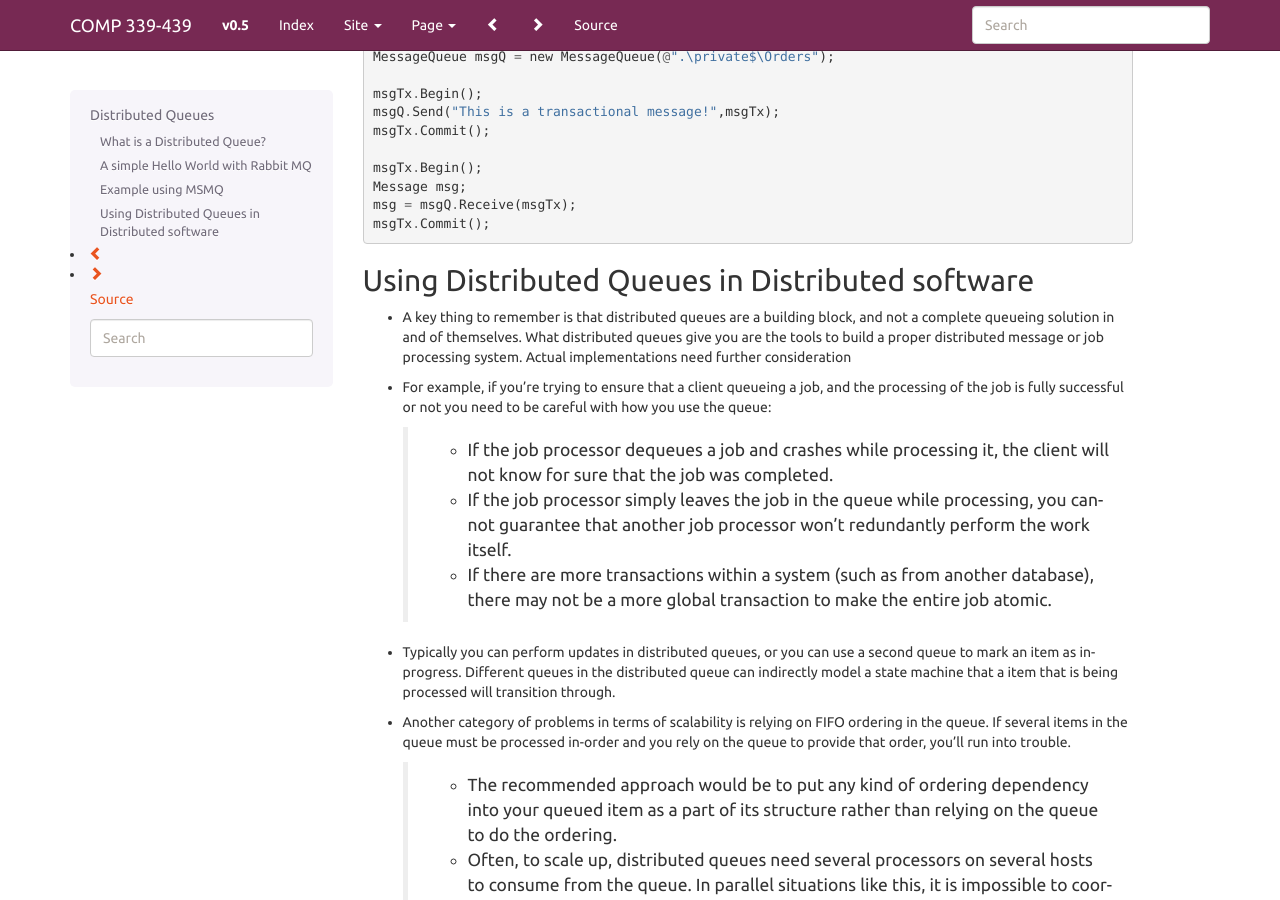
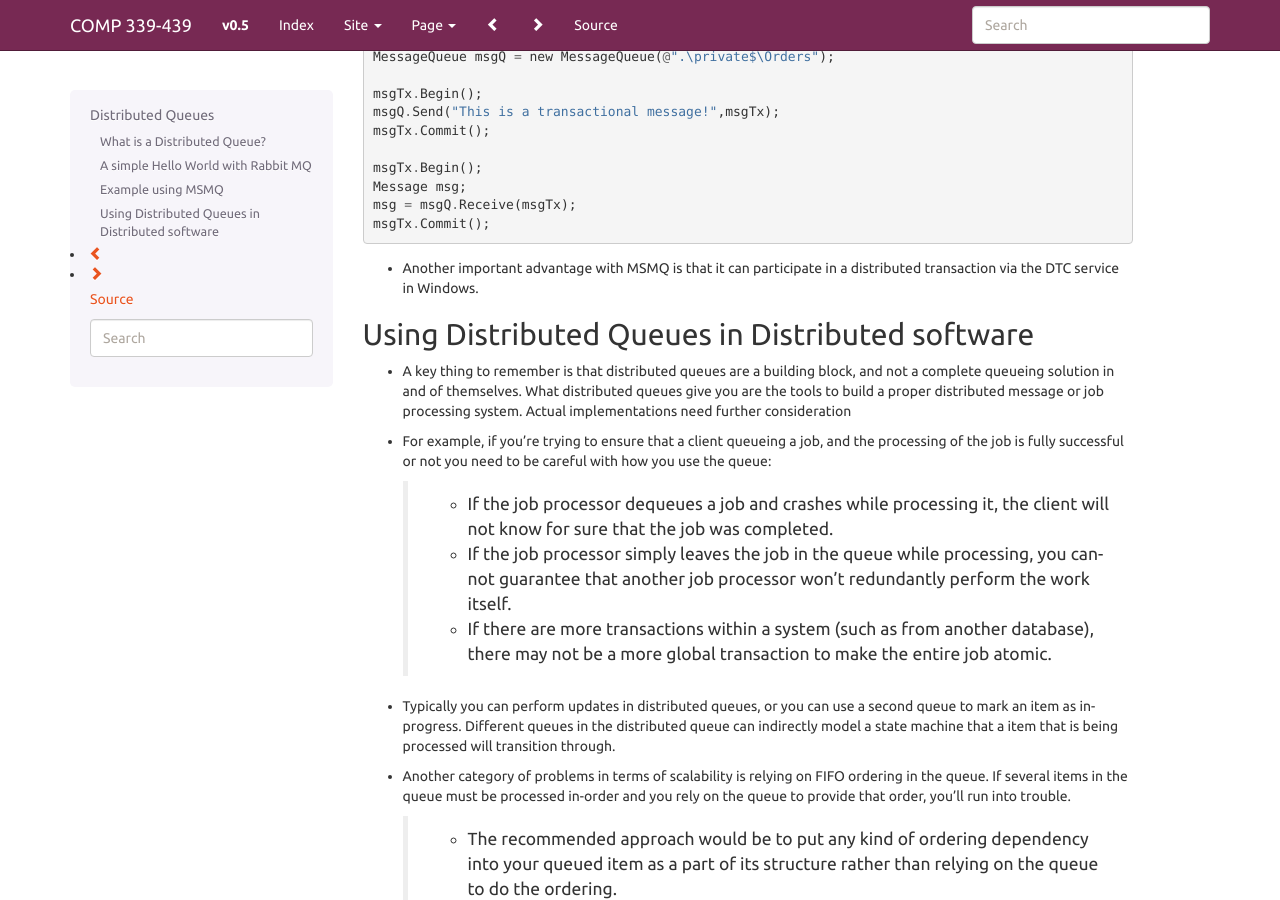
Before and after one commit to LoyolaChicagoBooks/distributedsystems, a Sphinx documentation site: the page built from source/queue.rst, in a window 1280 px wide and 900 px high, scrolled down 1692 px. Built offline with Sphinx 7.4.7, drawn with Linux system fonts in a browser that asks for light colours.

Commit message:
updates to queue lecture

```diff
--- a/source/queue.rst
+++ b/source/queue.rst
@@ -116,6 +116,10 @@ Example using MSMQ
 	msgTx.Commit();
 
 
+
+* Another important advantage with MSMQ is that it can participate in a distributed transaction via the DTC service in Windows.
+
+
 Using Distributed Queues in Distributed software
 ------------------------------------------------
 
```
